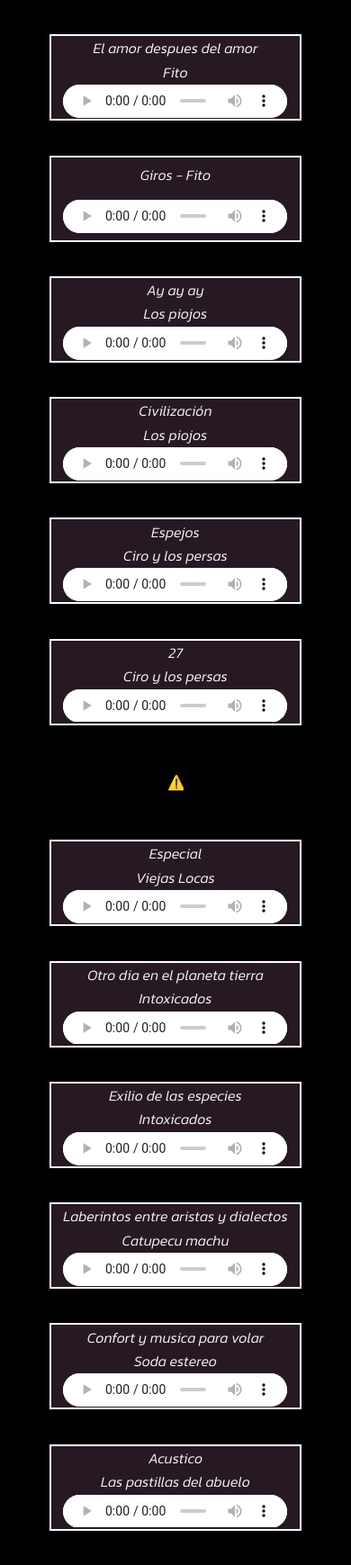
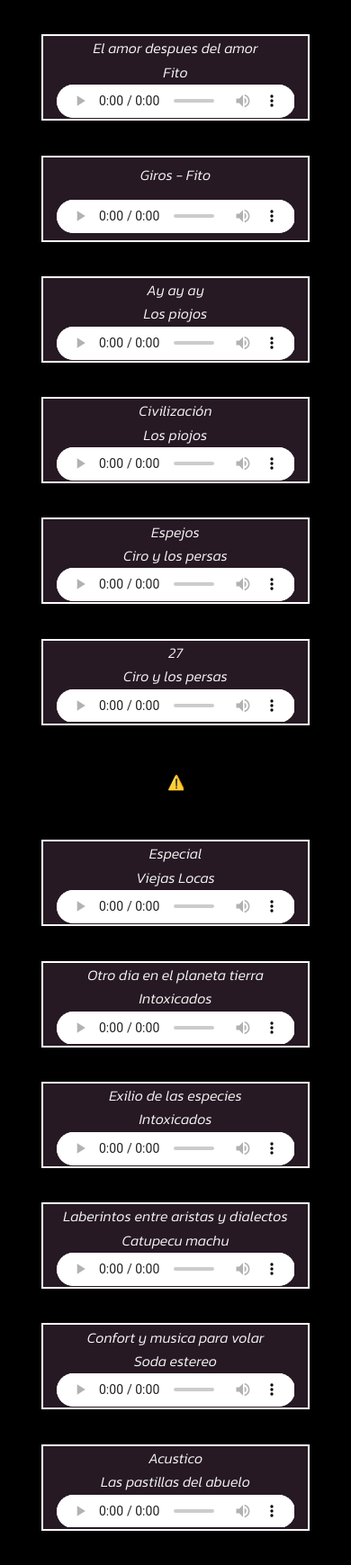
Before and after one commit to AugustOtturi/LibreriaMusica, a website: page index.html in a window 390 px wide. Shown: the whole page at 90% size. Drawn offline with nearby package versions, Linux system fonts and the light colour scheme; no server answers.

Commit message:
Libreria en SASS / 45% terminada

```diff
--- a/index.html
+++ b/index.html
@@ -6,7 +6,7 @@
     <meta http-equiv="X-UA-Compatible" content="IE=edge">
     <meta name="viewport" content="width=device-width, initial-scale=1.0">
     <title>Libreria</title>
-    <link rel="stylesheet" href="style.css">
+    <link rel="stylesheet" href="./css/estilo.css">
     <link rel="preconnect" href="https://fonts.googleapis.com">
     <link rel="preconnect" href="https://fonts.gstatic.com" crossorigin>
     <link href="https://fonts.googleapis.com/css2?family=Kanit:ital,wght@1,300&display=swap" rel="stylesheet">
--- /dev/null
+++ b/scss/style.scss
@@ -0,0 +1,268 @@
+*{
+    box-sizing: border-box;
+    margin: 0;
+    padding: 0;
+}
+
+
+main{
+    height: 100%;
+    width: 100%;
+    background-color: black;
+    display: flex;
+    align-items: center;
+    justify-content: space-between;
+    overflow: hidden;
+    .reproductores1 , .reproductores2{
+        height: 100vh;
+        width: 30%;
+        display: flex;
+        flex-direction: column;
+        justify-content: space-evenly;
+        align-items: center;
+        margin: 0 1.2rem;
+        .music-Card{
+            height: 6rem;
+            width: 90%;
+            background-color: #261923;
+            display: flex;
+            justify-content: space-around;
+            align-items: center;
+            flex-direction: column;
+            transition: all 0.3s ease;
+            position: relative;
+            box-shadow: 0 0 5px 0 black;
+            border: 2px solid white;
+            &:hover{
+                transform: scale(1.2);
+                cursor: pointer;
+                box-shadow: 4px 4px 2px 0px black;
+                z-index: 60;
+                &::after , &::before{
+                    transform: scale(1);
+                }
+            }
+            p{
+                text-align: center;
+                font-size: 100%;
+                font-family: 'Kanit', sans-serif;
+                font-style: italic;
+                color: whitesmoke;
+                justify-content: center;
+
+            }
+
+
+        }
+
+    }
+
+}
+/* TABLERO 1 */
+.reproductores1{
+    .music-Card{
+        &::after{
+            content:"";
+            background-position: center;
+            background-repeat: no-repeat;
+            background-size: 100%;
+            width: 33%;
+            height: 90%;
+            position: absolute;
+            margin: auto 0;
+            right: -35%;
+            transition: 0.4s all;
+            transform: scaleY(0);
+            border: 2px solid white;
+
+        }
+        &:nth-child(1){
+            &::after{
+                background-image: url(../assets/portadas/El_amor_despues_del_amor.jpg);
+            }
+        }
+        &:nth-child(2){
+            &::after{
+                background-image: url(../assets/portadas/Giros.jpg);
+            }
+        }
+        &:nth-child(3){
+            &::after{
+                background-image: url(../assets/portadas/ay_ay_ay.jpg);
+            }
+        }
+        &:nth-child(4){
+            &::after{
+                background-image: url(../assets/portadas/Civilizacion.jpg);
+            }
+        }
+        &:nth-child(5){
+            &::after{
+                background-image: url(../assets/portadas/27v2.jpg);
+            }
+        }
+        &:nth-child(6){
+            &::after{
+                background-image: url(../assets/portadas/27ciro.jpg);
+                background-position: 45%;
+                background-size: 135%;
+
+            }
+        }
+
+    }
+}
+
+/* TABLERO 2 */
+
+
+.reproductores2{
+    .music-Card{
+        &::before{
+            content:"";
+            background-position: center;
+            background-repeat: no-repeat;
+            background-size: 100%;
+            width: 33%;
+            height: 90%;
+            position: absolute;
+            margin: auto 0;
+            left: -35%;
+            transition: 0.4s all;
+            transform: scaleY(0);
+            border: 2px solid white;
+
+        }
+        &:nth-child(1){
+            &::before{
+                background-image: url(../assets/portadas/Especial.jpg);
+
+            }
+        }
+        &:nth-child(2){
+            &::before{
+                background-image: url(../assets/portadas/Otro_dia_en_el_planeta_tierra.jpg);
+
+            }
+        }
+        &:nth-child(3){
+            &::before{
+                background-image: url(../assets/portadas/Exilio_de_las_especies.jpg);
+
+            }
+        }
+        &:nth-child(4){
+            &::before{
+                background-image: url(../assets/portadas/Laberintos_entre_aristas_y_dialectos.jpg);
+
+            }
+        }
+        &:nth-child(5){
+            &::before{
+                background-image: url(../assets/portadas/confort_musica_para_volar.jpg);
+
+            }
+        }
+        &:nth-child(6){
+            &::before{
+                background-image: url(../assets/portadas/acustico.jpg);
+                background-size: 135%;
+                background-position: bottom;
+
+            }
+        }
+    }
+}
+
+
+/* ANIMACIONES */
+
+
+.animaciones{
+    display: flex;
+    flex-direction: column-reverse;
+    align-items: center;
+    justify-content: space-around;
+    height: 100vh;
+    flex-basis: 50%;
+    border: 1rem solid;
+    .alien{
+        overflow: hidden;
+    }
+    .luna{
+        height: 8rem;
+        width: 7rem;
+        background-color: white;
+        border-radius: 50%;
+        rotate: 35deg;
+        transition: 0.8s all ease;
+        align-self: flex-end;
+        animation: zoom 1.5s infinite alternate-reverse;
+        animation-fill-mode:none;
+        &::before{
+            content: "";
+            display: block;
+            height: 100%;
+            width: 100%;
+            background-color: black;
+            border-radius: 50%;
+            position: relative;
+            left: -1.7rem;
+            transition: 0.7s all ease;
+
+        }
+
+    }
+
+}
+
+
+@keyframes zoom {
+    from{transform: scale(1);}
+    to{transform: scale(1.2);}
+
+}
+
+
+
+/* MEDIA */
+
+
+@media screen and (max-width: 855px) {
+    main{
+        flex-direction: column;
+        justify-content: space-around;
+        .reproductores1 , .reproductores2{
+            width: 85%;
+            .music-Card{
+                &::after , &::before{
+                    display: none;
+                }
+
+            }
+
+        }
+        .animaciones{
+            .luna{
+                display: none;
+            }
+        }
+    }
+}
+
+
+
+
+
+/* AUDIO SETTINGS */
+
+audio{
+    width: 90%;
+    height: 40%;
+}
+audio::-webkit-media-controls-play-button,
+audio::-webkit-media-controls-panel {
+background-color:#ffffff;
+
+
+}
```
Also changed, not shown: package.json (added, +25 -0 lines), css/estilo.css (added), style.css (deleted), 2 other files.
